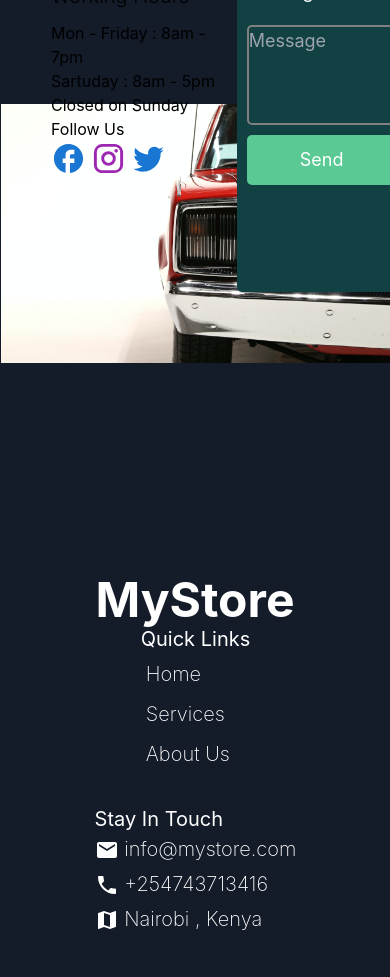
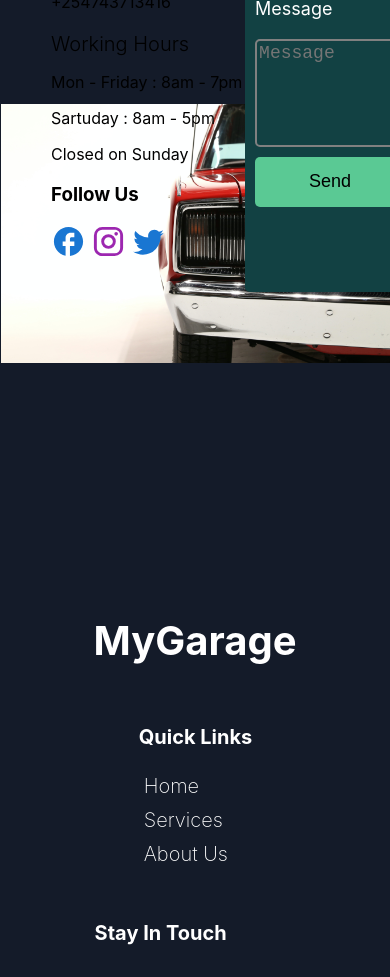
Before and after one commit to ReinhardyOdhiambo/MyGarage, a React (Create React App) app: page /contact in a window 390 px wide. Shown: the part 1020-1997 px from the top of the page. Built offline with nearby package versions, Linux system fonts and the light colour scheme; some icons are missing.

Commit message:
responsive

```diff
--- a/package.json
+++ b/package.json
@@ -41,8 +41,5 @@
       "last 1 firefox version",
       "last 1 safari version"
     ]
-  },
-  "devDependencies": {
-    "tailwindcss": "^3.0.23"
   }
 }
--- a/src/components/Description.js
+++ b/src/components/Description.js
@@ -48,7 +48,7 @@ const Description = () => {
                     <ul>
                             <li className='li'>0743713426 </li>
                             <li className='li'>reinhardyomondi@gmail.com</li>
-                            <li className='li'>Ngong road</li>
+                            <li className='li'>Ngongs</li>
 
                         </ul>
             </div>
--- a/src/components/Footer.css
+++ b/src/components/Footer.css
@@ -52,7 +52,8 @@
     font-size: 20px;
 
 }
-.footerlogo{
+.footerlogo>h3{
+    font-size: 40px;
 
 }
 .socialinks{
@@ -79,4 +80,38 @@
         margin-left: 1px;
 
     }
+    .menulinks{
+
+    }
+    .contact{
+        margin-top:30px;
+
+    }
+    .socials{
+        margin-top: 10px;
+
+
+    }
+    .menulinks>p{
+        margin: 5px;
+        font-weight: 200;
+        font-size: 20px;
+
+    }
+    .contact>p{
+        margin-bottom:5px;
+        font-size: 20px;
+        font-weight: 200;
+
+    }
+    .contact>h3,.menulinks>h3{
+        font-size: 20px;
+
+    }
+    .footerlogo{
+
+    }
+    .socialinks{
+        margin: 20px;
+    }
 }
--- a/src/components/Footer.js
+++ b/src/components/Footer.js
@@ -17,7 +17,7 @@ const Footer = () => {
     <div className='footer'>
         <div className='footerlist'>
             <div className='footerlogo'>
-                <h3 className='text-5xl font-bold '>MyStore</h3>
+                <h3 className='text-5xl font-bold mb-12'>MyGarage</h3>
 
             </div>
             <div className='menulinks'>
--- a/src/components/TopContent.css
+++ b/src/components/TopContent.css
@@ -45,7 +45,7 @@
     width: 250px;
     border-radius: 10px;
     border: 3px solid;
-    margin-top: -300px;
+    margin-top: -1px;
     margin-left: 20px;
     align-items: center;
 
--- a/src/index.css
+++ b/src/index.css
@@ -15,6 +15,3 @@ a{
   text-decoration: none;
   color: inherit;
 }
-@tailwind base;
-@tailwind components;
-@tailwind utilities;
--- a/tailwind.config.js
+++ /dev/null
@@ -1,7 +0,0 @@
-module.exports = {
-  content: ["./src/**/*.{html,js}"],
-  theme: {
-    extend: {},
-  },
-  plugins: [],
-}
```
Also changed, not shown: 1 other file (tests, documents, lock files or other folders).
